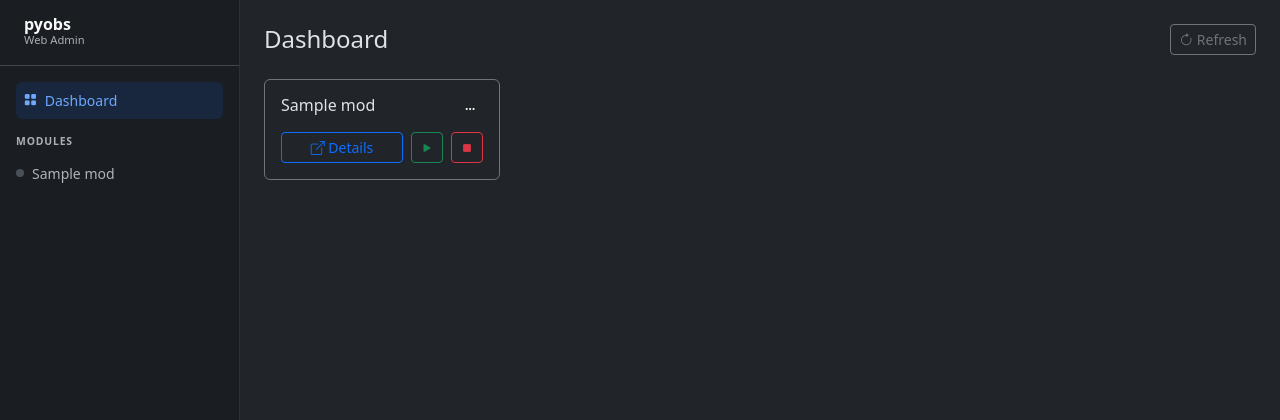
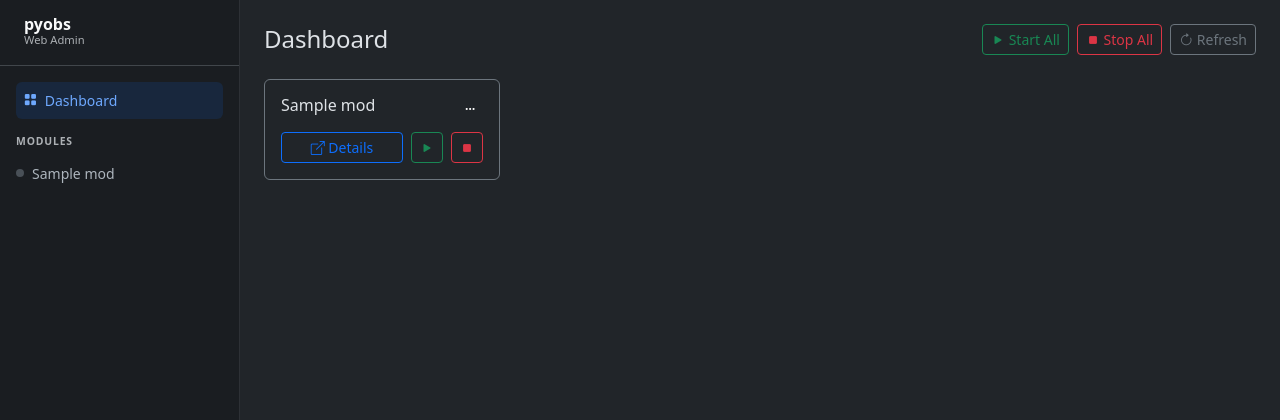
Before and after one commit to pyobs/pyobs-web-admin, a Django app: template templates/modules/dashboard.html in a window 1280 px wide. Shown: the top 420 px of the page. Run offline with Django 5.2, Linux system fonts and the light colour scheme; the template is opened without the code that fills it: most values are stand-ins (such as "Sample title", 1, 10 or a date in 2020).

Commit message:
Add Start All / Stop All buttons to dashboard
Co-Authored-By: Claude Sonnet 4.6 <noreply@anthropic.com>

```diff
--- a/templates/modules/dashboard.html
+++ b/templates/modules/dashboard.html
@@ -5,9 +5,17 @@
 {% block content %}
 <div class="d-flex justify-content-between align-items-center mb-4">
   <h4 class="mb-0">Dashboard</h4>
-  <button class="btn btn-sm btn-outline-secondary" onclick="refreshAllStatuses()">
-    <i class="bi bi-arrow-clockwise"></i> Refresh
-  </button>
+  <div class="d-flex gap-2">
+    <button class="btn btn-sm btn-outline-success" id="btn-start-all" onclick="controlAll('start')">
+      <i class="bi bi-play-fill"></i> Start All
+    </button>
+    <button class="btn btn-sm btn-outline-danger" id="btn-stop-all" onclick="controlAll('stop')">
+      <i class="bi bi-stop-fill"></i> Stop All
+    </button>
+    <button class="btn btn-sm btn-outline-secondary" onclick="refreshAllStatuses()">
+      <i class="bi bi-arrow-clockwise"></i> Refresh
+    </button>
+  </div>
 </div>
 
 {% if not modules %}
@@ -76,6 +84,24 @@ async function quickControl(name, action, btn) {
   }
 }
 
+async function controlAll(action) {
+  const btnId = action === 'start' ? 'btn-start-all' : 'btn-stop-all';
+  const btn = document.getElementById(btnId);
+  btn.disabled = true;
+  try {
+    const modules = [...document.querySelectorAll('.status-badge[data-module]')].map(el => el.dataset.module);
+    await Promise.all(modules.map(name =>
+      fetch(`/api/modules/${name}/${action}/`, {
+        method: 'POST',
+        headers: {'X-CSRFToken': getCsrfToken()},
+      })
+    ));
+    await refreshAllStatuses();
+  } finally {
+    btn.disabled = false;
+  }
+}
+
 refreshAllStatuses();
 setInterval(refreshAllStatuses, 10000);
 </script>
```
